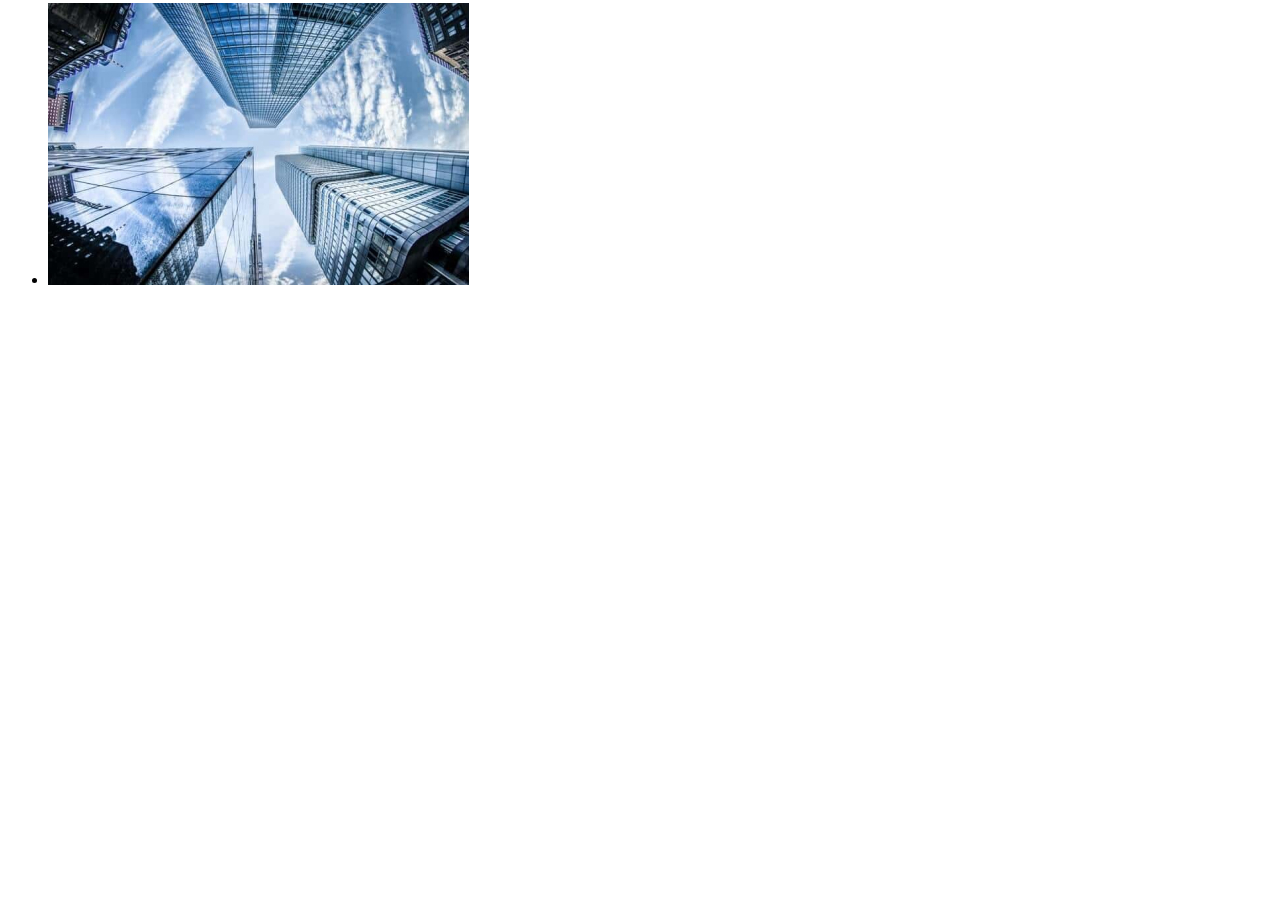
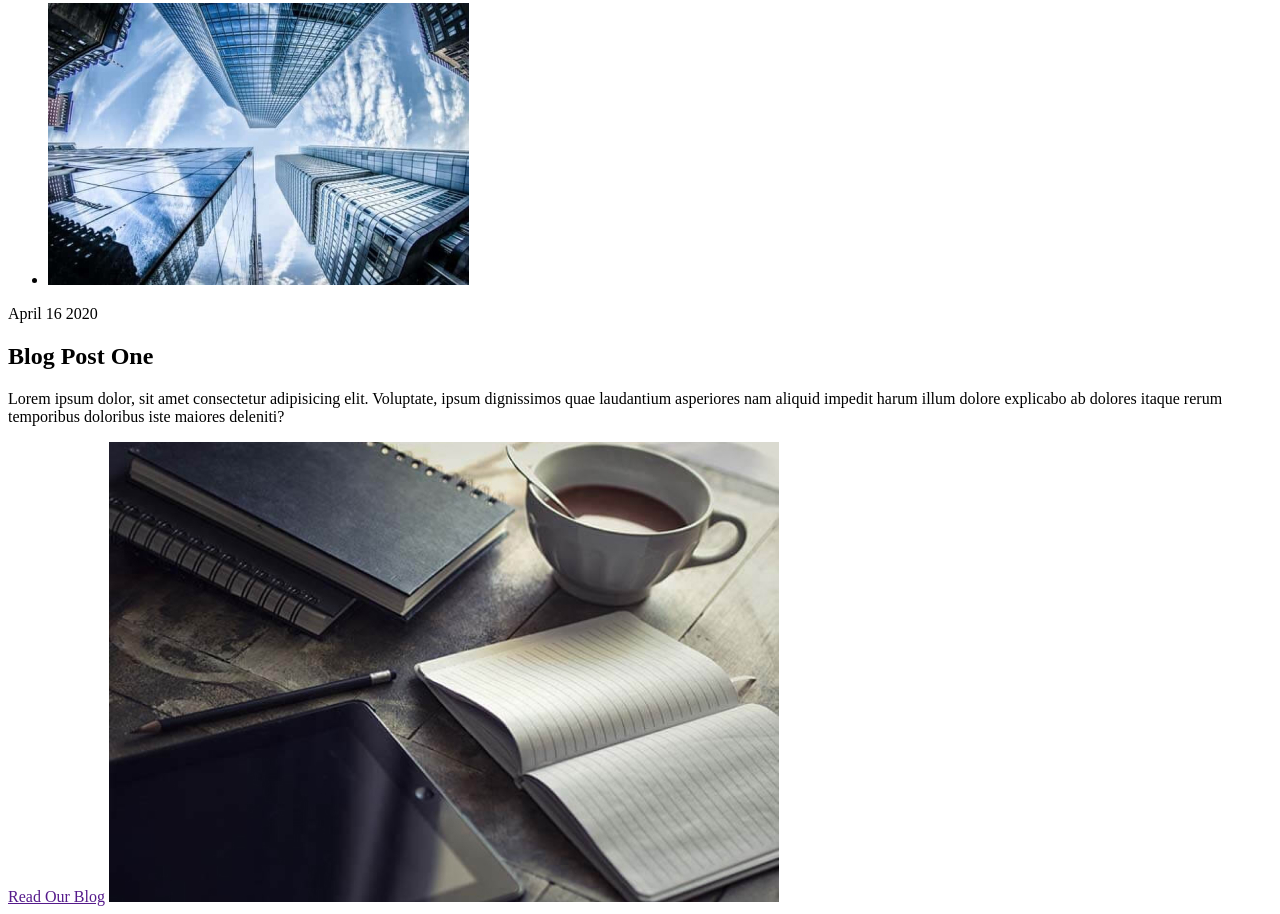
Before and after one commit to kashirin-olexsandr/blended-93-11-12, a plain HTML site: page index.html in a window 1280 px wide. Shown: the part 2447-3361 px from the top of the page. Before the commit the page ends 2752 px from the top, so only its background shows below. Drawn offline with Linux system fonts and the light colour scheme.

Commit message:
add section coffee

```diff
--- a/index.html
+++ b/index.html
@@ -52,6 +52,13 @@
           <li><img src="./images/img6.jpg" alt="working mans" /></li>
         </ul>
       </section>
+      <section>
+        <p>April 16 2020</p>
+        <h2>Blog Post One</h2>
+        <p>Lorem ipsum dolor, sit amet consectetur adipisicing elit. Voluptate, ipsum dignissimos quae laudantium asperiores nam aliquid impedit harum illum dolore explicabo ab dolores itaque rerum temporibus doloribus iste maiores deleniti?</p>
+        <a href="">Read Our Blog</a>
+        <img src="./images/coffee.jpg" alt="coffee on the table">
+      </section>
     </main>
     <footer></footer>
   </body>
```
Also changed, not shown: images/coffee.jpg (added).
